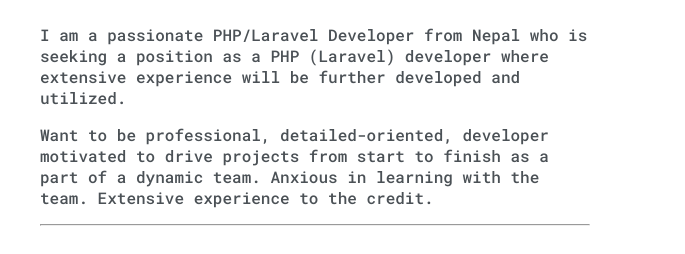
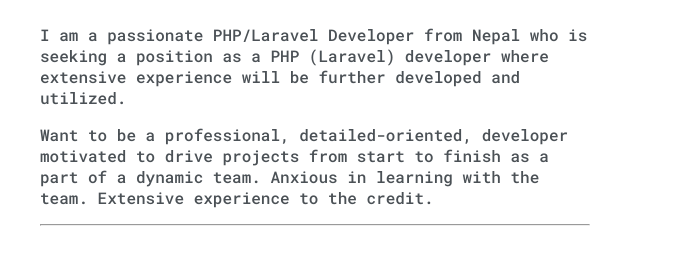
Before and after one commit to myselfRohan/iamrohan.github.io, a plain HTML site: page index.html in a window 1280 px wide. Shown: the part 800-1054 px from the top of the page, 0-685 px from the left. Drawn offline with Linux system fonts and the light colour scheme.

Commit message:
small change

```diff
--- a/index.html
+++ b/index.html
@@ -91,10 +91,10 @@
             </p>
 
             <p>
-              Want to be professional, detailed-oriented, developer motivated to
-              drive projects from start to finish as a part of a dynamic team.
-              Anxious in learning with the team. Extensive experience to the
-              credit.
+              Want to be a professional, detailed-oriented, developer motivated
+              to drive projects from start to finish as a part of a dynamic
+              team. Anxious in learning with the team. Extensive experience to
+              the credit.
             </p>
 
             <hr />
```
